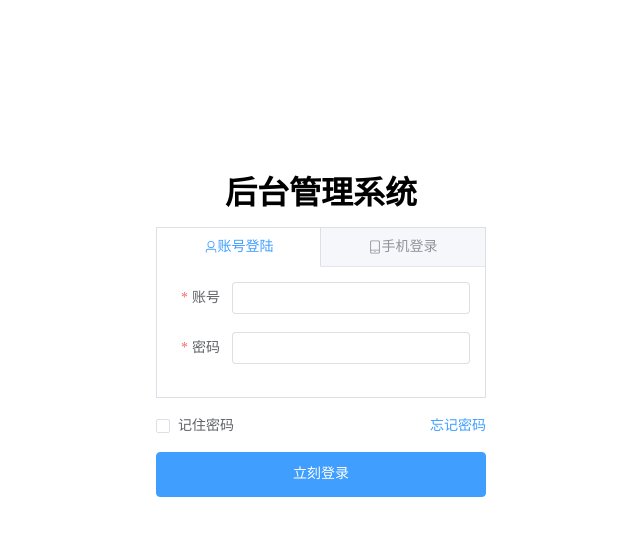
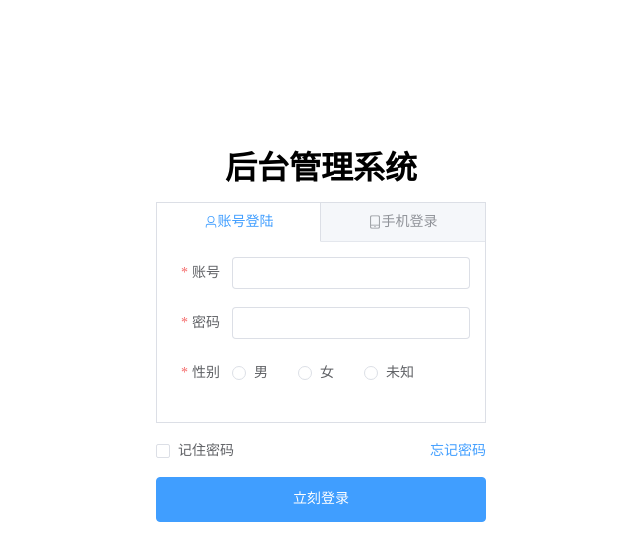
Before and after one commit to luumod/ManagerSystem-Vue, a Vue app: page /#/login in a window 1280 px wide. Shown: the top 560 px of the page, without its empty margins (319-959 px from the left). Built offline with nearby package versions, Linux system fonts and the light colour scheme.

Commit message:
性别选择

```diff
--- a/components.d.ts
+++ b/components.d.ts
@@ -14,6 +14,8 @@ declare module 'vue' {
     ElIcon: typeof import('element-plus/es')['ElIcon']
     ElInput: typeof import('element-plus/es')['ElInput']
     ElLink: typeof import('element-plus/es')['ElLink']
+    ElRadio: typeof import('element-plus/es')['ElRadio']
+    ElRadioGroup: typeof import('element-plus/es')['ElRadioGroup']
     ElSlider: typeof import('element-plus/es')['ElSlider']
     ElTabPane: typeof import('element-plus/es')['ElTabPane']
     ElTabs: typeof import('element-plus/es')['ElTabs']
--- a/src/views/login/c-cpns/login-account.vue
+++ b/src/views/login/c-cpns/login-account.vue
@@ -13,6 +13,14 @@
       <el-form-item label="密码" prop="password">
         <el-input show-password v-model="userAccount.password" />
       </el-form-item>
+
+      <el-form-item label="性别" prop="gender">
+        <el-radio-group v-model="userAccount.gender">
+          <el-radio value="男">男</el-radio>
+          <el-radio value="女">女</el-radio>
+          <el-radio value="未知">未知</el-radio>
+        </el-radio-group>
+      </el-form-item>
     </el-form>
   </div>
 </template>
@@ -25,7 +33,8 @@ import type { ElForm, FormRules } from 'element-plus';
 //定义account数据
 const userAccount = reactive({
   account: '',
-  password: ''
+  password: '',
+  gender: ''
 });
 //定义校验规则
 const accountRules: FormRules = {
@@ -36,7 +45,8 @@ const accountRules: FormRules = {
   password: [
     { required: true, message: '请输入密码', trigger: 'blur' },
     { pattern: /^[a-zA-Z0-9]{6,20}$/, message: '密码长度必须在6-20位之间', trigger: 'blur' }
-  ]
+  ],
+  gender: [{ required: true, message: '请选择性别', trigger: 'blur' }]
 };
 
 //获取form
@@ -44,19 +54,19 @@ const formRef = ref<InstanceType<typeof ElForm>>();
 
 //执行账号登录逻辑
 function loginAction() {
-  console.log('loginAction', userAccount.account, userAccount.password); //利用axios发送请求
+  console.log('loginAction', userAccount.account, userAccount.password, userAccount.gender); //利用axios发送请求
   if (!formRef.value) {
     return;
   }
   formRef.value?.validate((valid) => {
     if (valid) {
-      console.log('验证通过');
+      ElMessage.success('qwe, 正在准备登录~');
     } else {
-      console.log('验证失败');
-      ElMessage.error('Oops, 账号或密码输入格式错误.');
+      ElMessage.error('Oops, 信息格式输入错误.');
     }
   });
 }
+//向外部暴露实例属性，以便父组件可以通过ref获取实例对象后，调用该属性
 defineExpose({
   loginAction
 });
--- a/src/views/login/c-cpns/login-panel.vue
+++ b/src/views/login/c-cpns/login-panel.vue
@@ -4,9 +4,10 @@
 
     <!-- 中心内容区域-->
     <div class="tabs">
-      <el-tabs type="border-card" stretch v-model="activeName">
+      <el-tabs type="border-card" stretch v-model="activeTab">
         <!-- 账号登录 -->
         <el-tab-pane label="账号登录" name="account">
+          <!-- 具名插槽-->
           <template #label>
             <el-icon><User /></el-icon>
             <span class="text">账号登陆</span>
@@ -16,7 +17,7 @@
         </el-tab-pane>
 
         <!-- 手机登录 -->
-        <el-tab-pane label="手机登录" name="phone">
+        <el-tab-pane label="手机登录" name="phone" lazy>
           <template #label>
             <el-icon><Iphone /></el-icon>
             <span class="text">手机登录</span>
@@ -43,15 +44,16 @@ import LoginAccount from '@/views/login/c-cpns/login-account.vue';
 import LoginPhone from '@/views/login/c-cpns/login-phone.vue';
 
 const isRememberPwd = ref(false);
-//v-model="activeName"
-const activeName = ref<string>('account');
+//v-model="activeTab"
+const activeTab = ref<string>('account');
 
 //InstanceType<typeof LoginAccount> <==> LoginAccount
 //获取子组件的实例：InstanceType<typeof LoginAccount>
 const accountRef = ref<InstanceType<typeof LoginAccount>>();
 
 function handleLogin() {
-  if (activeName.value === 'account') {
+  if (activeTab.value === 'account') {
+    debugger;
     //1. 获取子组件的实例: ref
     //2. 调用子组件的方法: loginAction
     accountRef.value?.loginAction(); //可选链：一开始为null
```
